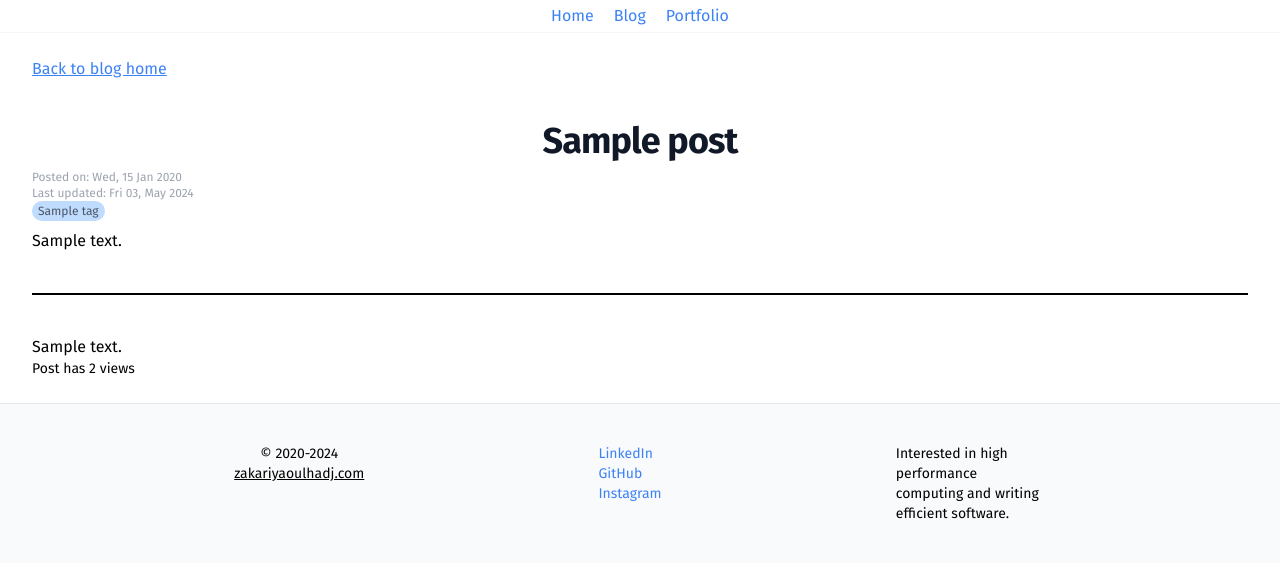
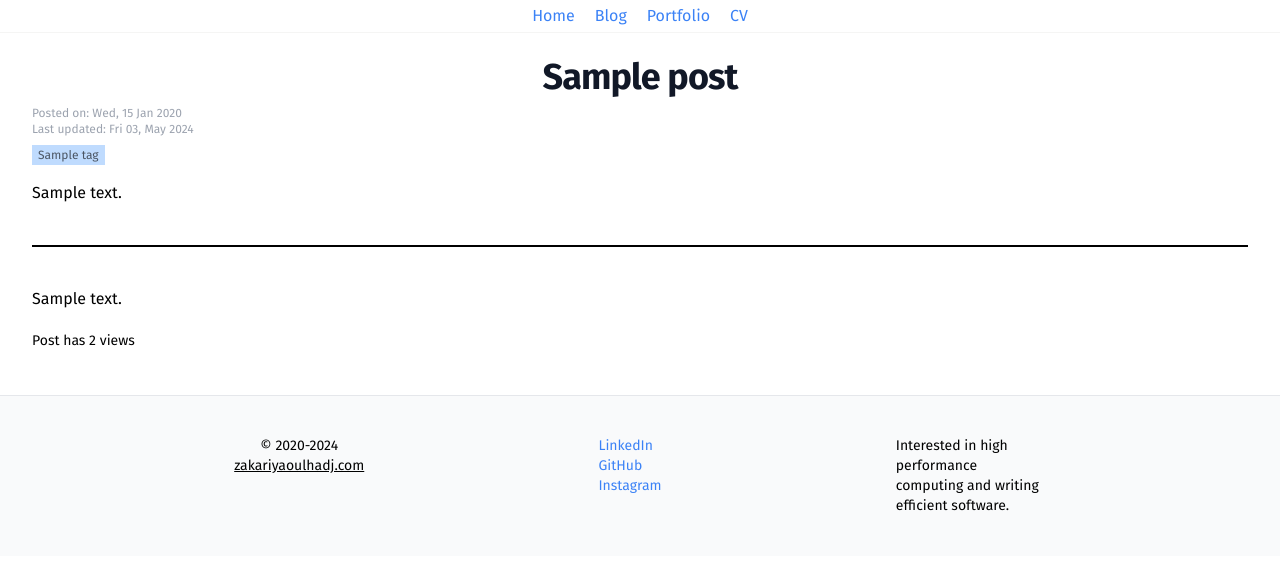
Before and after one commit to ZOulhadj/mysite, a Django app: a page that uses blog/templates/blog/post.html in a window 1280 px wide. Shown: the top 563 px of the page. Run offline with Django 5.2, Linux system fonts and the light colour scheme; tables that the repository leaves empty hold one stand-in row (values such as "Sample post"); some libraries are stand-ins or nearby versions.

Commit message:
Small changes and fixes.

```diff
--- a/blog/templates/blog/index.html
+++ b/blog/templates/blog/index.html
@@ -21,6 +21,7 @@
         {{post_list|length}} Result{{post_list|length|pluralize}}
       </div>
 
+      {% comment %}
       <div class="flex">
         <form action="{% url 'blog:index' %}" method="get" class="flex items-center justify-center">
           {% csrf_token %}
@@ -36,6 +37,7 @@
           Subscribe to RSS feed
         </a>
       </div>
+      {% endcomment %}
     </div>
 
     <hr class="border border-black my-5">
--- a/blog/templates/blog/post.html
+++ b/blog/templates/blog/post.html
@@ -4,13 +4,6 @@
 
 <main>
   <div class="mx-auto max-w-7xl py-6 sm:px-6 lg:px-8">
-
-    <div class="mb-10">
-      <a href="{% url 'blog:index' %}" class="underline text-blue-500">
-        Back to blog home
-      </a>
-    </div>
-
 
     <div class="">
       <h1 class="text-4xl font-bold tracking-tight text-gray-900 pb-2 text-center">
@@ -20,9 +13,9 @@
         <div>Posted on: {{post.created_date|date:"D, d M Y"}}</div>
         <div>Last updated: {{post.updated_date|date:"D d, M Y"}}</div>
 
-        <div class="flex gap-2">
+        <div class="flex gap-2 my-2">
           {% for tag in post.tags.all %}
-          <a href="{{tag.get_absolute_url}}" class="bg-blue-200 hover:bg-blue-400 text-gray-600 hover:text-white text-xs px-1.5 py-0.5 rounded-full">
+          <a href="{{tag.get_absolute_url}}" class="bg-blue-200 hover:bg-blue-400 text-gray-600 hover:text-white text-xs px-1.5 py-0.5">
             {{tag.name}}
           </a>
           {% endfor %}
@@ -41,7 +34,7 @@
 
 
     {% with view_count=post.view_count %}
-    <div class="text-sm">
+    <div class="text-sm my-5">
       Post has {{view_count}} view{{ view_count|pluralize }}
     </div>
     {% endwith %}
--- a/core/forms.py
+++ b/core/forms.py
@@ -23,4 +23,6 @@ class ContactForm(forms.Form):
     body = forms.CharField(widget=forms.Textarea, max_length=2000)
 
     def send_email(self):
+        # @TODO: Only send email a valid email has been set from within
+        # settings.py.
         print("Sending contact form")
--- a/core/templates/core/core.html
+++ b/core/templates/core/core.html
@@ -29,7 +29,7 @@
 
     </head>
 
-  <body>
+    <body class="">
         {% block content %}
         {% endblock content %}
     </body>
--- a/core/templates/core/index.html
+++ b/core/templates/core/index.html
@@ -22,11 +22,6 @@
         <h1 class="">
           London, UK
         </h1>
-        <div>
-          <a href="{% url 'portfolio:cv' %}" class="hover:underline text-blue-500 active:text-orange-500 visited:text-purple-500">
-            CV
-          </a>
-        </div>
         <div>
           <a href="mailto:contact@zakariyaoulhadj.com" class="hover:underline text-blue-500 active:text-orange-500 visited:text-purple-500">
             contact@zakariyaoulhadj.com
--- a/core/templates/core/navbar.html
+++ b/core/templates/core/navbar.html
@@ -10,6 +10,9 @@
             <a href="{% url 'portfolio:index' %}" class="text-blue-500 hover:underline active:text-orange-500 visited:text-purple-500">
                 Portfolio
             </a>
+            <a href="{% url 'portfolio:cv' %}" class="text-blue-500 hover:underline active:text-orange-500 visited:text-purple-500">
+                CV
+            </a>
             {% comment %}
             <a href="{% url 'gallery:index' %}" class="text-blue-500 hover:underline active:text-orange-500 visited:text-purple-500">
                 Gallery
--- a/portfolio/templates/portfolio/index.html
+++ b/portfolio/templates/portfolio/index.html
@@ -14,11 +14,6 @@
 </header>
 <main>
   <div class="mx-auto max-w-7xl sm:px-6 lg:px-8">
-
-
-    <a href="{% url 'portfolio:cv' %}" class="text-white bg-blue-200 px-2 py-1.5">
-      View CV
-    </a>
 
     <div class="">
       <h1 class="font-bold text-2xl py-4">
--- a/requirements.txt
+++ b/requirements.txt
@@ -1,4 +1,4 @@
 django==5.0.3
 pillow==10.3.0
-django-colorfield=0.11.0
-django-prose-editor=0.3.3
+django-colorfield==0.11.0
+django-prose-editor==0.3.3
--- a/secret_key.txt
+++ /dev/null
@@ -1 +0,0 @@
-django-insecure-8o*8_an-!kj!aj#)5xy+!y)!ul+0#y0srs%j195#7+0p&2snb*
```
Also changed, not shown: mysite/settings.py (+16 -4 lines). Lines whose indentation alone changed are shown as unchanged.
